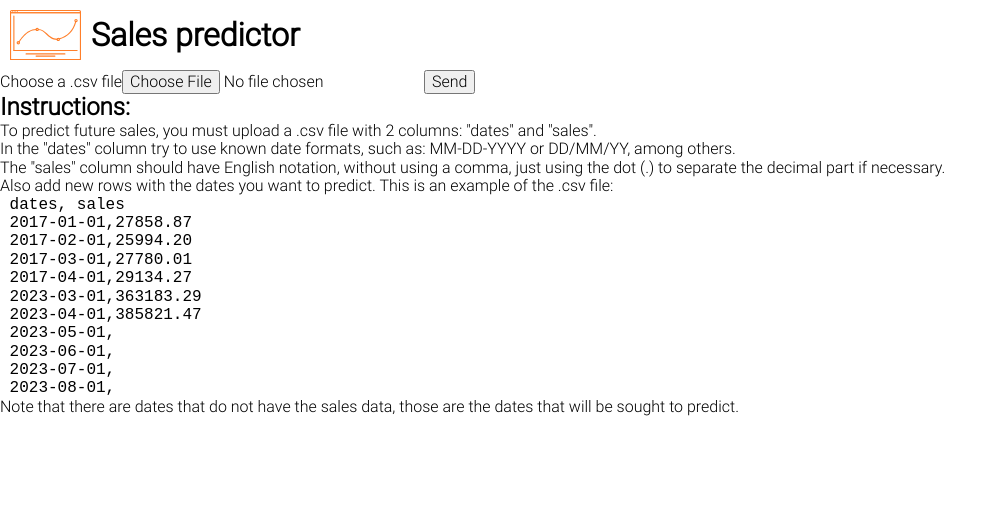
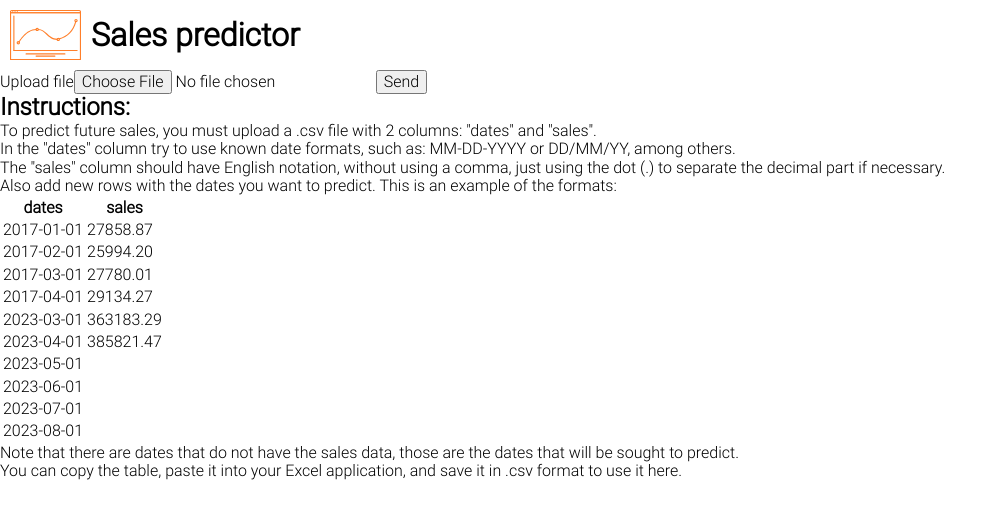
Before and after one commit to lisandroveron/sales-predictor, a React (Vite) app in the folder client/: page / in a window 1280 px wide. Shown: the top 518 px of the page, without its empty margins (0-1007 px from the left). Built offline with nearby package versions, Linux system fonts and the light colour scheme.

Commit message:
Client -> Added: Change handler for the input type file. Modified: <pre> to <table>.

```diff
--- a/client/src/App.jsx
+++ b/client/src/App.jsx
@@ -18,7 +18,7 @@ export function App(){
 			};
 		};
 
-		fetch("/api/csv-file", {
+		fetch("/server/csv-file", {
 			method: "POST",
 			body: formData
 		})
@@ -26,8 +26,12 @@ export function App(){
 			.then(data => {
 				const url = URL.createObjectURL(data);
 				setCsvURL(url);
-				// window.open(url, "_blank");
 			});
+	};
+
+	function handleInput(e){
+		const filename = e.target.files[0].name;
+		e.target.previousSibling.textContent = `Upload file: ${filename}`;
 	};
 
 	return (<>
@@ -36,11 +40,19 @@ export function App(){
 			<h1>Sales predictor</h1>
 		</header>
 		<main>
-			<form onSubmit={handleSubmit(onSubmit)} encType="multipart/form-data">
-				<label htmlFor="file">Choose a .csv file</label>
-				<input type="file" id="file" {...register("file", {
-					required: true,
-				})}/>
+			<form
+				onSubmit={handleSubmit(onSubmit)}
+				encType="multipart/form-data">
+
+				<label htmlFor="file">Upload file</label>
+				<input
+					type="file"
+					id="file"
+					onInput={handleInput}
+					{...register("file", {
+						required: true,
+					})}
+				/>
 				{errors.file?.type === "required"
 					? <p>A file is required.</p>
 					: null}
@@ -59,28 +71,56 @@ export function App(){
 
 const Instructions = <>
 	<h2>Instructions:</h2>
-	<p>To predict future sales, you must upload a .csv file with 2 columns:
-		&quot;dates&quot; and &quot;sales&quot;.</p>
-	<p>In the &quot;dates&quot; column try to use known date formats, such
-		as: MM-DD-YYYY or DD/MM/YY, among others.</p>
-	<p>The &quot;sales&quot; column should have English notation, without
-		using a comma, just using the dot (.) to separate the decimal part
-		if necessary.</p>
-	<p>Also add new rows with the dates you want to predict. This is an
-		example of the .csv file:</p>
-	<pre>
-		&#32;dates, sales&#10;
-		2017-01-01,27858.87&#10;
-		2017-02-01,25994.20&#10;
-		2017-03-01,27780.01&#10;
-		2017-04-01,29134.27&#10;
-		2023-03-01,363183.29&#10;
-		2023-04-01,385821.47&#10;
-		2023-05-01,&#10;
-		2023-06-01,&#10;
-		2023-07-01,&#10;
-		2023-08-01,
-	</pre>
-	<p>Note that there are dates that do not have the sales data, those are
-		the dates that will be sought to predict.</p>
+	<p>To predict future sales, you must upload a .csv file with 2 columns: &quot;dates&quot; and &quot;sales&quot;.</p>
+	<p>In the &quot;dates&quot; column try to use known date formats, such as: MM-DD-YYYY or DD/MM/YY, among others.</p>
+	<p>The &quot;sales&quot; column should have English notation, without using a comma, just using the dot (.) to separate the decimal part if necessary.</p>
+	<p>Also add new rows with the dates you want to predict. This is an example of the formats:</p>
+	<table>
+		<thead>
+			<tr>
+				<th>dates</th>
+				<th>sales</th>
+			</tr>
+		</thead>
+		<tbody>
+			<tr>
+				<td>2017-01-01</td>
+				<td>27858.87</td>
+			</tr>
+			<tr>
+				<td>2017-02-01</td>
+				<td>25994.20</td>
+			</tr>
+			<tr>
+				<td>2017-03-01</td>
+				<td>27780.01</td>
+			</tr>
+			<tr>
+				<td>2017-04-01</td>
+				<td>29134.27</td>
+			</tr>
+			<tr>
+				<td>2023-03-01</td>
+				<td>363183.29</td>
+			</tr>
+			<tr>
+				<td>2023-04-01</td>
+				<td>385821.47</td>
+			</tr>
+			<tr>
+				<td>2023-05-01</td>
+			</tr>
+			<tr>
+				<td>2023-06-01</td>
+			</tr>
+			<tr>
+				<td>2023-07-01</td>
+			</tr>
+			<tr>
+				<td>2023-08-01</td>
+			</tr>
+		</tbody>
+	</table>
+	<p>Note that there are dates that do not have the sales data, those are the dates that will be sought to predict.</p>
+	<p>You can copy the table, paste it into your Excel application, and save it in .csv format to use it here.</p>
 </>;
```
